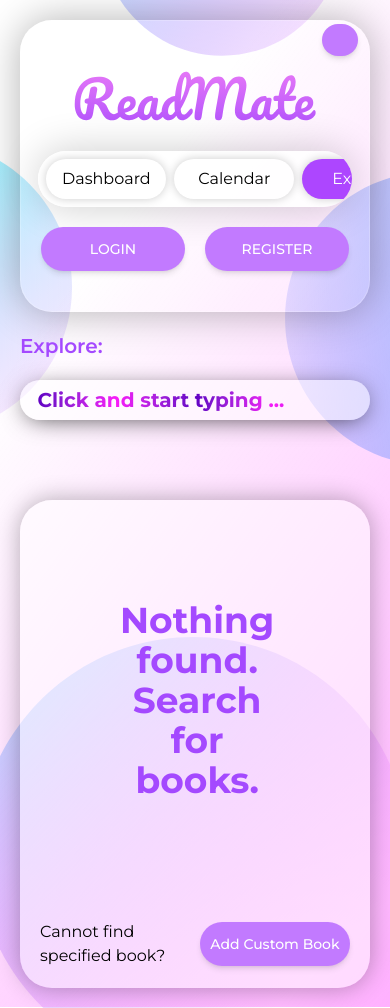
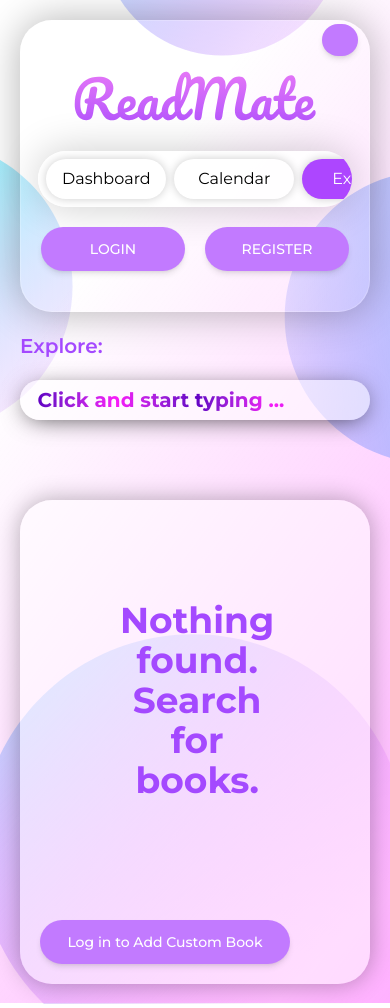
Before and after one commit to michal-sternik/readmate-fullstack, a React (Vite) app in the folder readmate-frontend/: page /explore in a window 390 px wide. Built offline with nearby package versions, Linux system fonts and the light colour scheme; some icons are missing.

Commit message:
frontend component fix

```diff
--- a/readmate-frontend/src/components/Explore/Explore.tsx
+++ b/readmate-frontend/src/components/Explore/Explore.tsx
@@ -19,6 +19,7 @@ const swrConfig = {
 };
 
 export const Explore = () => {
+  const user = useSelector((state: RootState) => state.user.user);
   const navigate = useNavigate();
   const [showPagination, setShowPagination] = useState(false);
   const [currentPage, setCurrentPage] = useState<number>(0);
@@ -66,14 +67,14 @@ export const Explore = () => {
 
       <div className=" flex items-center pt-5 lg:pt-0">
         <div className="flex flex-row items-center justify-start w-full gap-2">
-          <span className="inline lg:hidden xl:inline">
-            Cannot find specified book?
-          </span>
+          <span className="hidden xl:inline">Cannot find specified book?</span>
           <Button
-            onClick={() => navigate("/addCustomBook")}
-            className=" min-w-[150px]"
+            onClick={() =>
+              user ? navigate("/addCustomBook") : navigate("/login")
+            }
+            className=" min-w-[250px]"
           >
-            Add Custom Book
+            {user ? "Add Custom Book" : "Log in to Add Custom Book"}
           </Button>
         </div>
         {showPagination && (
```
Also changed, not shown: 1 other file (tests, documents, lock files or other folders).
